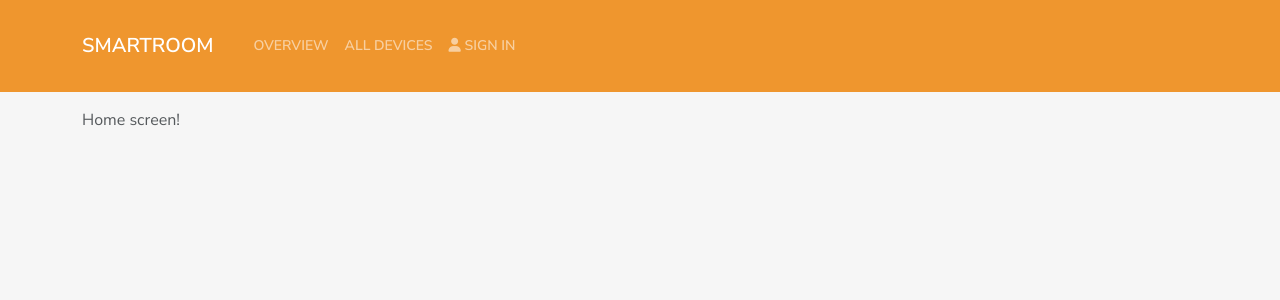
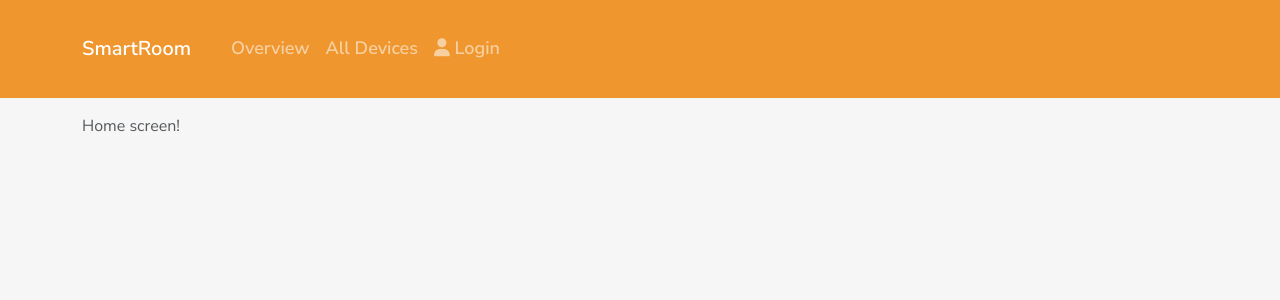
Before and after one commit to jhonatansossa/SmartRoomFrontend, a React (Create React App) app: page / in a window 1280 px wide. Shown: the top 300 px of the page. Built offline with nearby package versions, Linux system fonts and the light colour scheme.

Commit message:
Fix letter-spacing; Fix login in navbar

```diff
--- a/src/components/Header.js
+++ b/src/components/Header.js
@@ -13,7 +13,7 @@ const Header = () => {
               <Nav.Link href="/overview">Overview</Nav.Link>
               <Nav.Link href="/devices">All Devices</Nav.Link>
               <Nav.Link href="/login">
-                <i className="fas fa-user"></i> Sign In
+                <i className="fas fa-user"></i> Login
               </Nav.Link>
             </Nav>
           </Navbar.Collapse>
--- a/src/index.css
+++ b/src/index.css
@@ -5,6 +5,21 @@ main {
 
 body {
   letter-spacing: normal;
+}
+
+h1,
+h2,
+h3,
+h4,
+h5,
+h6 {
+  text-transform: none !important;
+  letter-spacing: normal;
+}
+
+.navbar {
+  text-transform: none;
+  font-size: 18px;
 }
 
 /* text selection color for firefox */
```
